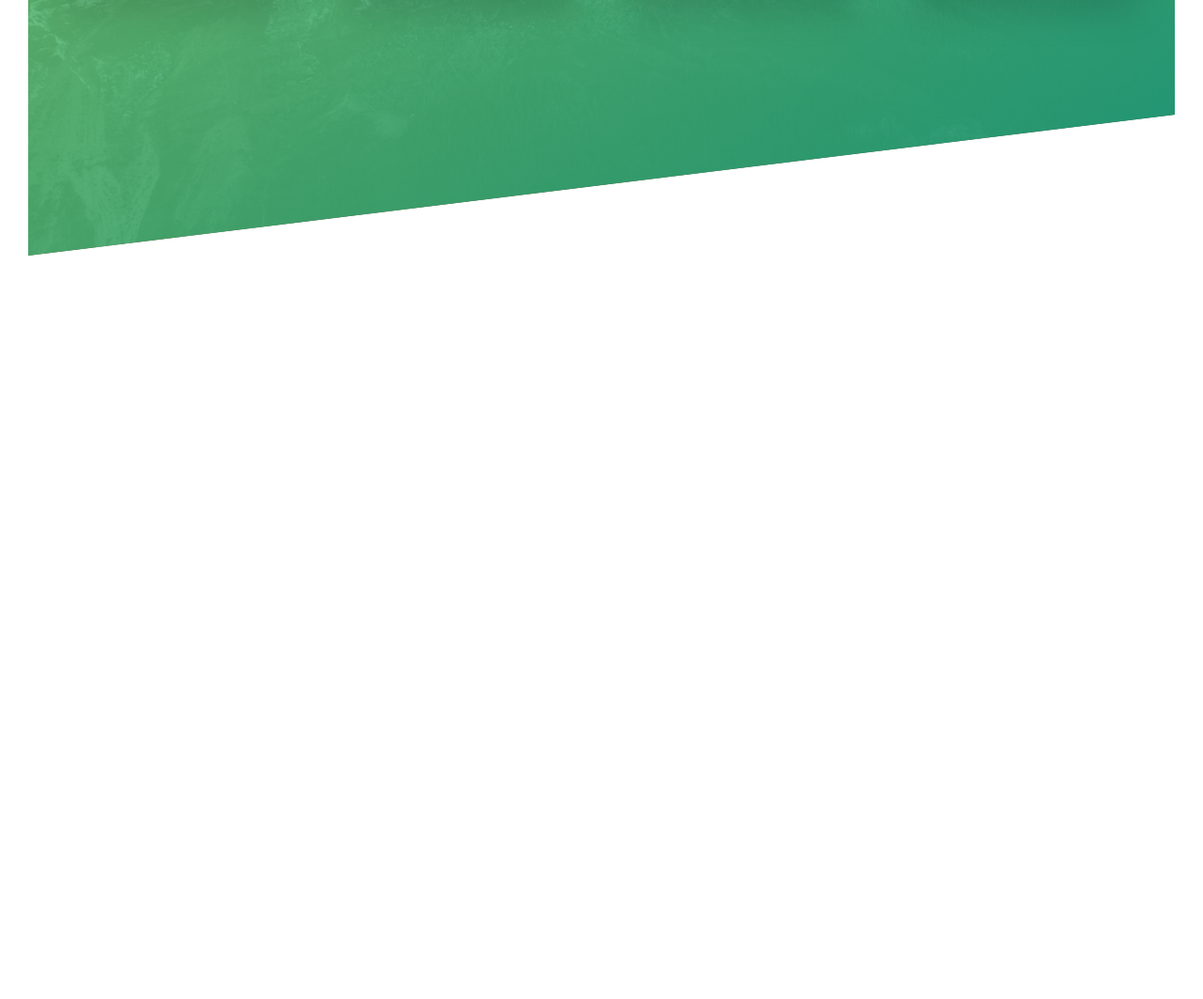
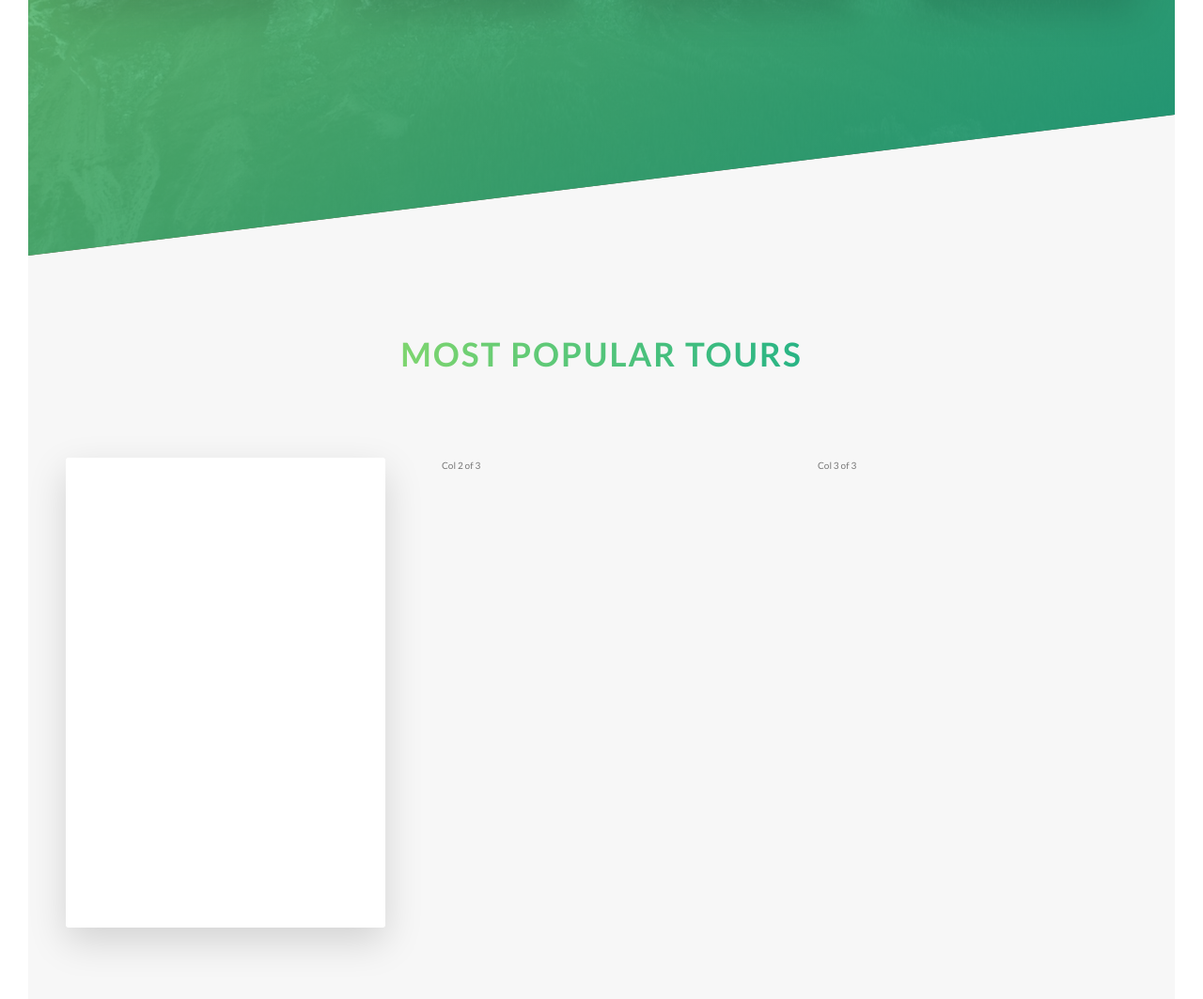
Before and after one commit to narcisabadea/Natours-Advanced-CSS-Course, a website: page index.html in a window 1280 px wide. Shown: the part 1999-3062 px from the top of the page at 94% size. Before the commit the page ends 2271 px from the top, so only its background shows below. Drawn offline with Linux system fonts and the light colour scheme.

Commit message:
started tours section

```diff
--- a/index.html
+++ b/index.html
@@ -81,7 +81,9 @@
           <div class="col-1-of-4">
             <div class="feature-box">
               <i class="feature-box__icon icon-basic-world"></i>
-              <h3 class="heading-tertiary u-margin-bottom-small">Explore the world</h3>
+              <h3 class="heading-tertiary u-margin-bottom-small">
+                Explore the world
+              </h3>
               <p class="feature-box__text">
                 Lorem ipsum dolor, sit amet consectetur adipisicing elit. Esse,
                 voluptate natus. Soluta quaerat sequi explicabo.
@@ -91,7 +93,9 @@
           <div class="col-1-of-4">
             <div class="feature-box">
               <i class="feature-box__icon icon-basic-compass"></i>
-              <h3 class="heading-tertiary u-margin-bottom-small">Meet nature</h3>
+              <h3 class="heading-tertiary u-margin-bottom-small">
+                Meet nature
+              </h3>
               <p class="feature-box__text">
                 Lorem ipsum dolor, sit amet consectetur adipisicing elit. Esse,
                 voluptate natus. Soluta quaerat sequi explicabo.
@@ -101,7 +105,9 @@
           <div class="col-1-of-4">
             <div class="feature-box">
               <i class="feature-box__icon icon-basic-map"></i>
-              <h3 class="heading-tertiary u-margin-bottom-small">Find your way</h3>
+              <h3 class="heading-tertiary u-margin-bottom-small">
+                Find your way
+              </h3>
               <p class="feature-box__text">
                 Lorem ipsum dolor, sit amet consectetur adipisicing elit. Esse,
                 voluptate natus. Soluta quaerat sequi explicabo.
@@ -111,13 +117,33 @@
           <div class="col-1-of-4">
             <div class="feature-box">
               <i class="feature-box__icon icon-basic-heart"></i>
-              <h3 class="heading-tertiary u-margin-bottom-small">Live a healthier life</h3>
+              <h3 class="heading-tertiary u-margin-bottom-small">
+                Live a healthier life
+              </h3>
               <p class="feature-box__text">
                 Lorem ipsum dolor, sit amet consectetur adipisicing elit. Esse,
                 voluptate natus. Soluta quaerat sequi explicabo.
               </p>
             </div>
           </div>
+        </div>
+      </section>
+
+      <section class="section-tours">
+        <div class="u-center-text u-margin-bottom-big">
+          <h2 class="heading-secondary">Most popular tours</h2>
+        </div>
+
+        <div class="row">
+          <div class="col-1-of-3">
+            <div class="card">
+              <div class="card__side card__side--front">Front</div>
+              <div class="card__side card__side--back card__side--back-1">Back</div>
+
+            </div>
+          </div>
+          <div class="col-1-of-3">Col 2 of 3</div>
+          <div class="col-1-of-3">Col 3 of 3</div>
         </div>
       </section>
     </main>
--- a/sass/abstracts/_variables.scss
+++ b/sass/abstracts/_variables.scss
@@ -2,6 +2,13 @@
 $color-primary: #55c57a;
 $color-primary-light: #7ed56f;
 $color-primary-dark: #28b485;
+
+$color-secondary-ligth: #ffb900;
+$color-secondary-dark: #ff7730;
+
+$color-tertiary-ligth: #2998ff;
+$color-tertiary-dark: #5643fa;
+
 
 $color-grey-light-1: #f7f7f7;
 
--- /dev/null
+++ b/sass/components/_card.scss
@@ -0,0 +1,41 @@
+.card {
+  perspective: 150rem;
+  -moz-perspective: 150rem;
+  position: relative;
+  height: 50rem;
+
+  &__side {
+    color: #fff;
+    font-size: 2rem;
+    height: 50rem;
+    transition: all 0.8s ease;
+    position: absolute;
+    top: 0;
+    left: 0;
+    width: 100%;
+    backface-visibility: hidden;
+    border-radius: 3px;
+    box-shadow: 0 1.5rem 4rem rgba($color-black, .15);
+
+    &--front {
+      background-color: $color-white;
+    }
+
+    &--back {
+      transform: rotateY(180deg);
+
+      &-1{
+        background-image: linear-gradient(to right bottom, $color-secondary-ligth, $color-secondary-dark)
+
+      }
+    }
+  }
+
+  &:hover &__side--front {
+    transform: rotateY(-180deg);
+  }
+
+  &:hover &__side--back{
+    transform: rotateY(0);
+  }
+}
--- a/sass/main.scss
+++ b/sass/main.scss
@@ -12,6 +12,7 @@
 @import 'components/button';
 @import 'components/composition';
 @import 'components/feature-box';
+@import 'components/card';
 
 @import 'layout/header';
 @import 'layout/grid'
--- a/sass/pages/home.scss
+++ b/sass/pages/home.scss
@@ -1,7 +1,7 @@
 .section-about {
-  background-color: $color-grey-light-1;
   padding: 25rem 0;
   margin-top: -20vh;
+  background-color: $color-grey-light-1;
 }
 
 .section-features {
@@ -21,3 +21,9 @@
     transform: skewY(7deg);
   }
 }
+
+.section-tours {
+  background-color: $color-grey-light-1;
+  padding: 25rem 0 50rem 0;
+  margin-top: -10rem;
+}
```
Also changed, not shown: css/style.css.
